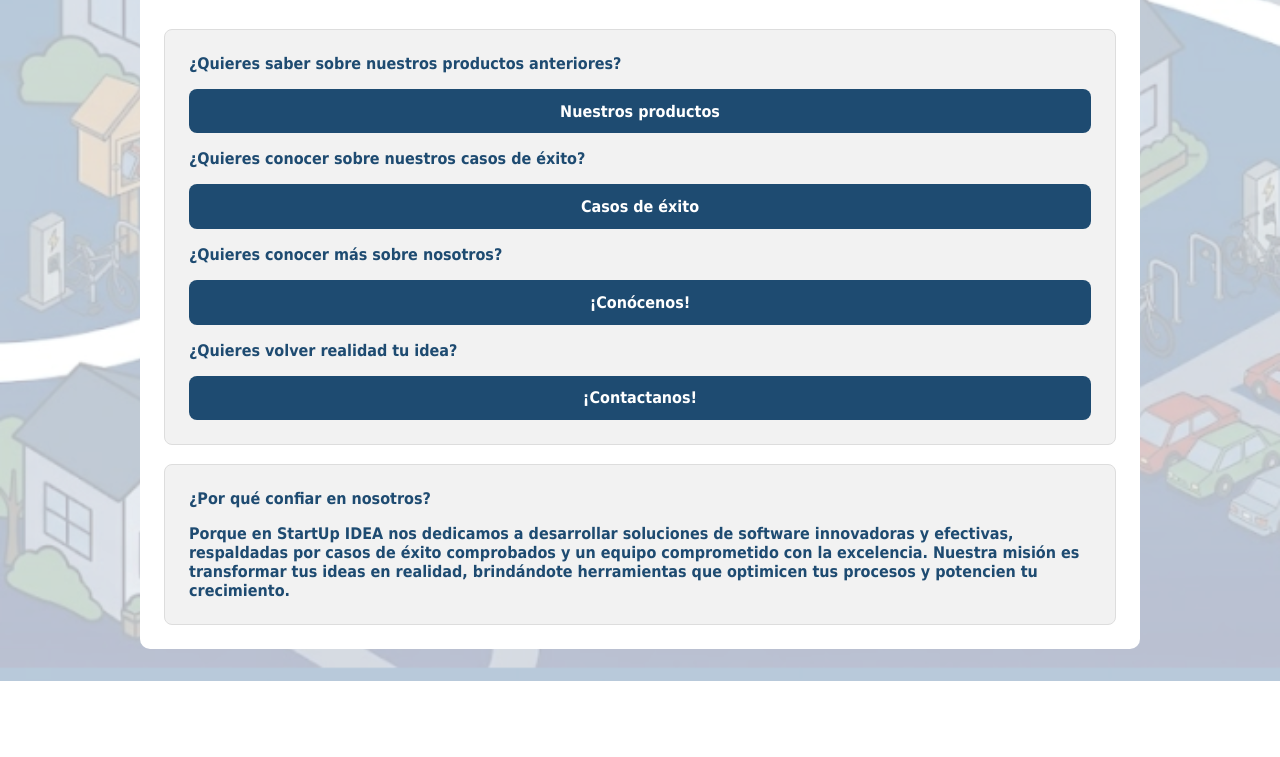
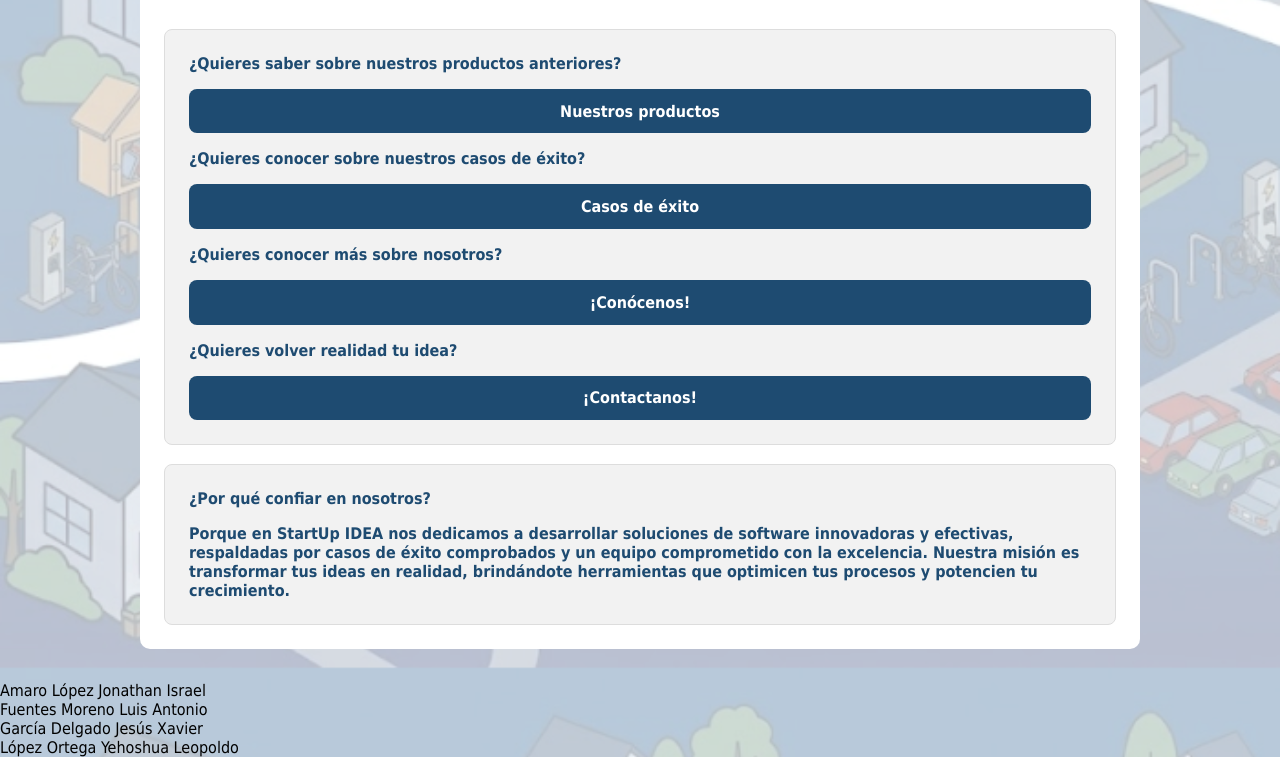
Before and after one commit to Amaro-hub34/2026-PW-YIPSHARE, a plain HTML site: page index.html in a window 1280 px wide. Shown: the part 252-1009 px from the top of the page. Before the commit the page ends 933 px from the top, so only its background shows below. Drawn offline with Linux system fonts and the light colour scheme.

Commit message:
Se hace arreglo a css

```diff
--- a/index.html
+++ b/index.html
@@ -4,8 +4,9 @@
     <meta charset="UTF-8">
     <meta name="viewport" content="width=device-width, initial-scale=1.0">
     <link rel="icon" type="image/png" href="./img/logo_StartUpIDEA.png">
+    <title>StartUp IDEA</title>
     <link rel="stylesheet" href="./CSS/style.css">
-    <title>StartUp IDEA</title>
+
 </head>
 <body class="body1">
     <main>
@@ -36,6 +37,12 @@
         </section>
 
     </main>
+    <footer>
+        <p>Amaro López Jonathan Israel</p>
+        <p>Fuentes Moreno Luis Antonio</p>
+        <p>García Delgado Jesús Xavier </p>
+        <p>López Ortega Yehoshua Leopoldo </p>
+    </footer>
 
 </body>
 </html>
```
Also changed, not shown: productos.html (+0 -1 lines).
